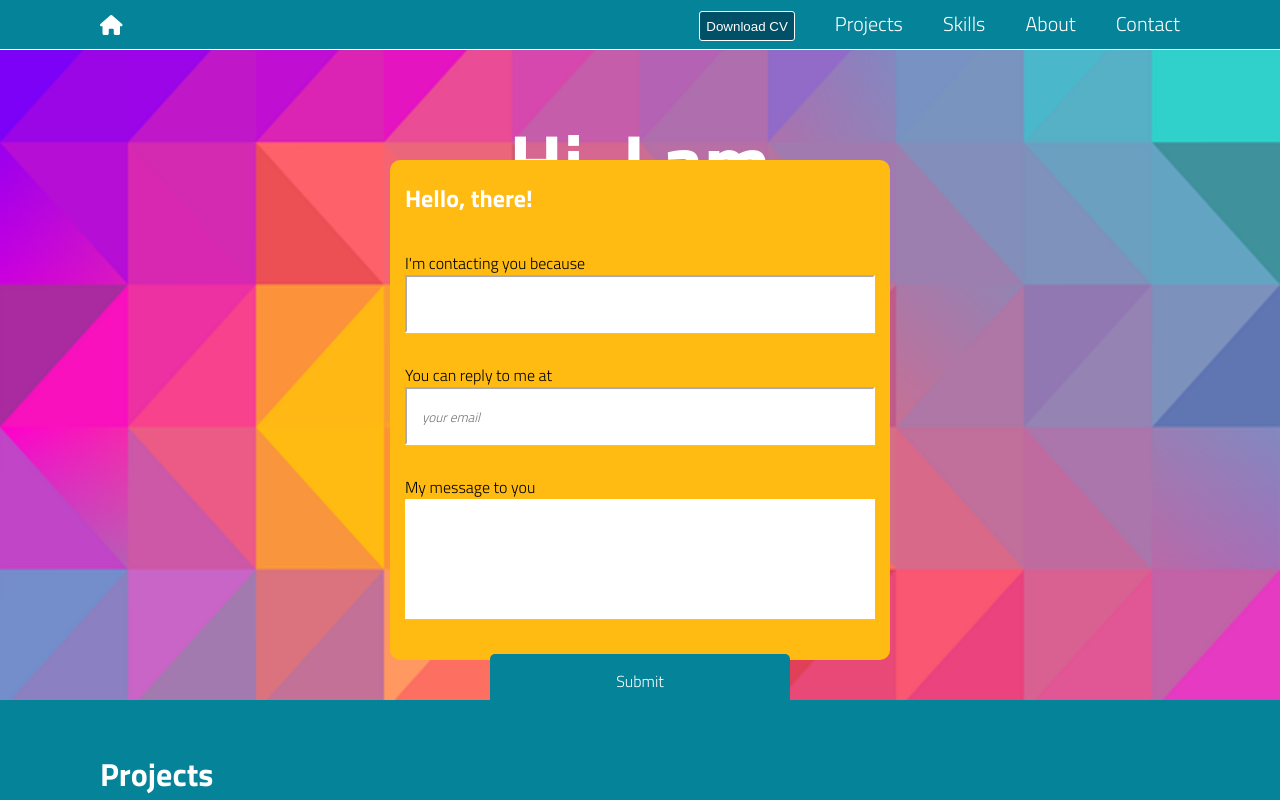
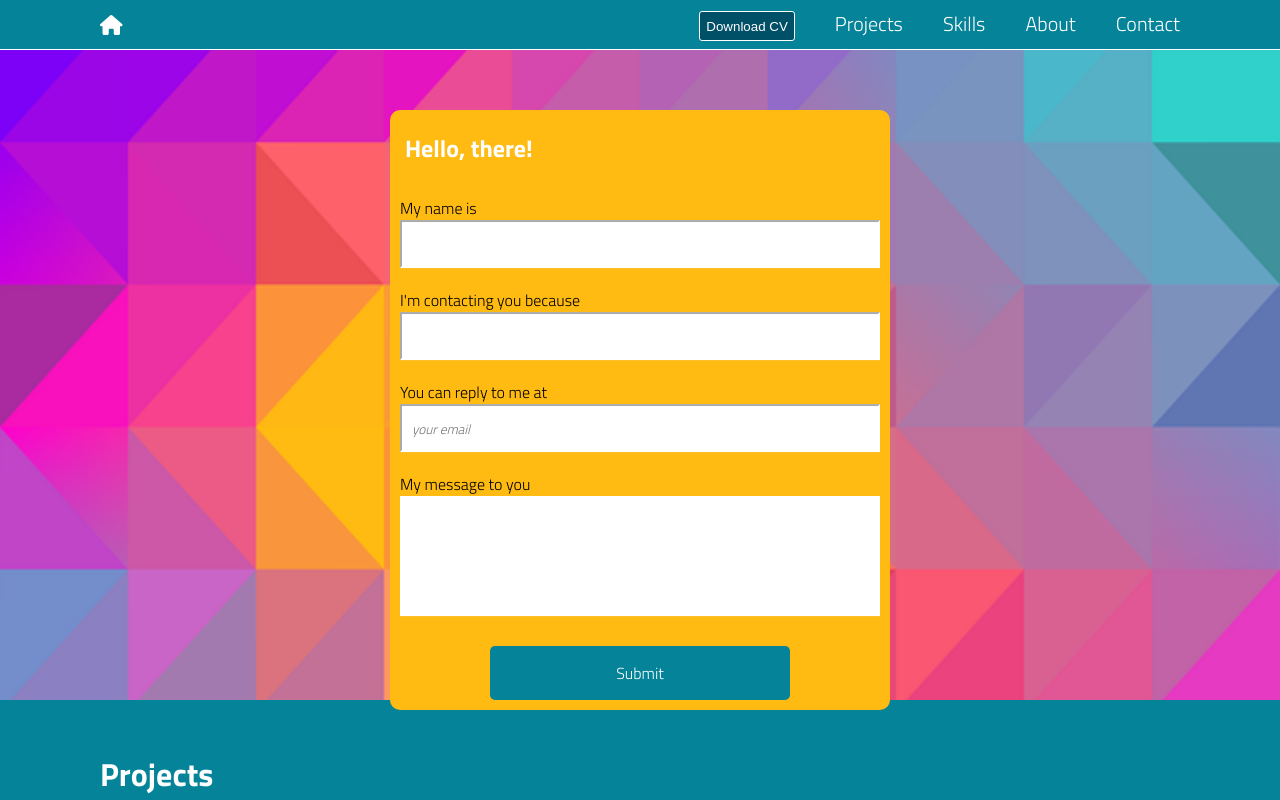
Before and after one commit to queuing4oranges/portfolio, a React (Create React App) app: page / in a window 1280 px wide. Both pictures are taken after a click on the button "Get in touch". Shown: the top 800 px of the page. Built offline with nearby package versions, Linux system fonts and the light colour scheme; data requests are answered from the project's data file.

Commit message:
form input

```diff
--- a/src/components/Hero.js
+++ b/src/components/Hero.js
@@ -11,7 +11,9 @@ const Hero = () => {
 
     return (
 
-    <div className="hero__image" id="home">            {openModal &&
+    <div className="hero__image" id="home">
+
+    {openModal &&
              <Modal hideModal={setOpenModal}/>}
         <div className="hero__text">
             <h1 className="hero__title">Hi, I am <br/>Katja Zenker</h1>
--- a/src/components/Modal.js
+++ b/src/components/Modal.js
@@ -1,30 +1,78 @@
-import React, { useState } from 'react'
+import React, { useState } from 'react';
+import { send } from 'emailjs-com';
 
 
 function Modal() {
     const [openModal, setOpenModal] = useState(true);
+    const [toSend, setToSend] = useState({
+        namefrom: '',
+        topic: '',
+        replyto: '',
+        message: ''
+    })
+
+    const onSubmit = (e) => {
+        e.preventDefault();
+        send(
+            'service_hzahxgj',
+            'template_ekj5muj',
+            toSend,
+            'hGPQvp50oflM09nyO'
+        )
+    }
+
+    const handleChange = (e) => {
+        setToSend({...toSend, [e.target.name]: e.target.value})
+    }
 
   return (
     // <div className="modalBackground">
         <div className="modalContainer">
-                <form className="contact__form">
+                <form
+                className="contact__form"
+                onSubmit={onSubmit}>
                 <h2 className="form__title">Hello, there!</h2>
                 <label>
+                    <span>My name is</span>
+                    <input
+                    type="text"
+                    name="namefrom"
+                    value={toSend.namefrom}
+                    onChange={handleChange} />
+                </label>
+                <label>
                     <span>I'm contacting you because</span>
-                    <input type="text" />
+                    <input
+                    type="text"
+                    name="topic"
+                    value={toSend.topic}
+                    onChange={handleChange} />
                 </label>
 
                 <label>
                     <span>You can reply to me at</span>
-                    <input placeholder="your email" type="text" />
+                    <input
+                    placeholder="your email"
+                    type="text"
+                    name="replyto"
+                    value={toSend.replyto}
+                    onChange={handleChange} />
                 </label>
 
                 <label>
                     <span>My message to you</span>
-                    <textarea className="textarea" id="" cols="30" rows="10"></textarea>
+                    <textarea
+                    className="textarea"
+                    id=""
+                    cols="30"
+                    rows="10"
+                    name="message"
+                    value={toSend.message}
+                    onChange={handleChange}></textarea>
                 </label>
                 <div className="btn__cont">
                     <button
+                    type='submit'
                     onClick={() => setOpenModal(false)}
                     className="contact__button">Submit</button>
                 </div>
--- a/src/scss/modal.scss
+++ b/src/scss/modal.scss
@@ -15,7 +15,7 @@ html {
     text-align: left;
     width: 100%;
     margin: auto;
-    padding: 15px;
+    padding: 10px;
     box-sizing: border-box;
     font-size: 1em;
     font-family: "Titillium Web",
@@ -42,7 +42,7 @@ html {
     background-color: #ffbb11;
     border-radius: 10px;
     width: 500px;
-    height: 500px;
+    height: 600px;
     margin: auto;
 
 }
@@ -94,6 +94,7 @@ html {
     top: 50%;
     left: 50%;
     transform: translate(-50%, -50%);
+    z-index: 99;
 
 
 }
```
